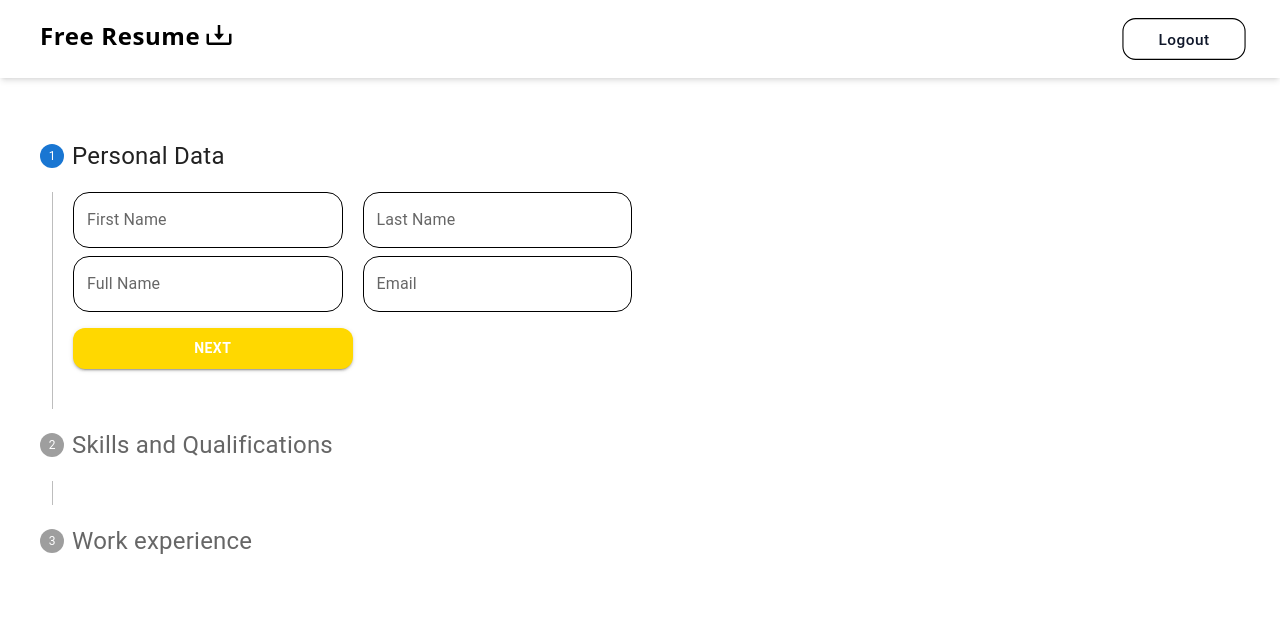
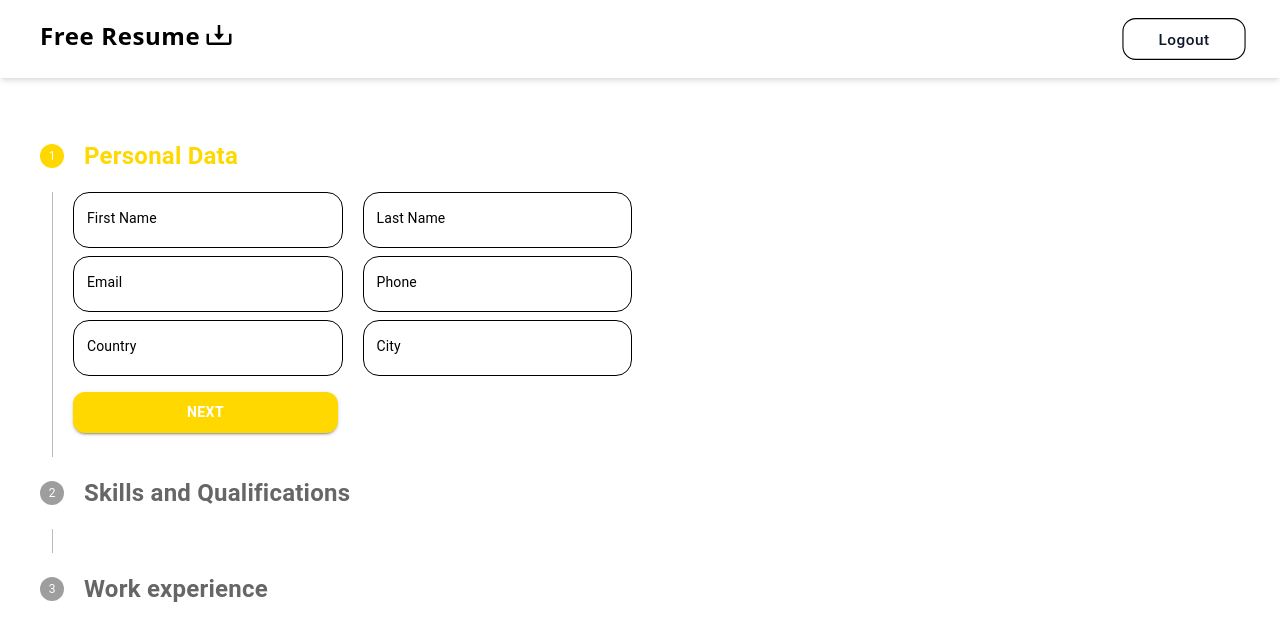
Before and after one commit to AnuragAmbekar741/ResumeBuilder.ai, a React (Vite) app in the folder client/: page /home in a window 1280 px wide. Shown: the top 640 px of the page. Built offline with nearby package versions, Linux system fonts and the light colour scheme; no server answers; sample sign-in values are in the browser's storage.

Commit message:
stepper added with forms

```diff
--- a/client/src/components/common/Form.tsx
+++ b/client/src/components/common/Form.tsx
@@ -28,30 +28,55 @@ const Form = () => {
           placeholder="First Name"
           label="First Name"
           sx={style}
-          className="w-1/2 mr-5"
+          fullWidth
+          className="mr-5"
+          InputLabelProps={{ style: { color: "black", fontSize: "14px" } }}
         />
         <TextField
           variant="outlined"
           placeholder="Last Name"
           label="Last Name"
           sx={style}
-          className="w-1/2"
+          fullWidth
+          InputLabelProps={{ style: { color: "black", fontSize: "14px" } }}
         />
       </div>
       <div className="flex mb-2">
         <TextField
           variant="outlined"
-          placeholder="Full Name"
-          label="Full Name"
+          placeholder="Email"
+          label="Email"
           sx={style}
-          className="w-1/2 mr-5"
+          fullWidth
+          className="mr-5"
+          InputLabelProps={{ style: { color: "black", fontSize: "14px" } }}
         />
         <TextField
           variant="outlined"
-          placeholder="Email"
-          label="Email"
+          placeholder="Phone"
+          label="Phone"
           sx={style}
-          className="w-1/2"
+          fullWidth
+          InputLabelProps={{ style: { color: "black", fontSize: "14px" } }}
+        />
+      </div>
+      <div className="flex mb-2">
+        <TextField
+          variant="outlined"
+          placeholder="Country"
+          label="Country"
+          sx={style}
+          className="mr-5"
+          fullWidth
+          InputLabelProps={{ style: { color: "black", fontSize: "14px" } }}
+        />
+        <TextField
+          variant="outlined"
+          placeholder="City"
+          label="City"
+          sx={style}
+          fullWidth
+          InputLabelProps={{ style: { color: "black", fontSize: "14px" } }}
         />
       </div>
     </>
--- a/client/src/components/common/VerticalStepper.tsx
+++ b/client/src/components/common/VerticalStepper.tsx
@@ -36,41 +36,50 @@ export default function VerticalStepper() {
     setActiveStep(0);
   };
 
+  // const handleStepClick = (step) => {
+  //   setActiveStep(step);
+  // };
+
   return (
     <Box sx={{ maxWidth: 400 }}>
       <Stepper activeStep={activeStep} orientation="vertical">
         {steps.map((step, index) => (
-          <Step key={step.label} className="w-[600px]">
-            <StepLabel
-              optional={index === 2}
-              sx={{
-                "& .MuiStepLabel-root .Mui-completed": {
-                  color: "red", // circle color (COMPLETED)
-                },
-              }}
-            >
-              <Typography className="my-3 text-2xl">{step.label}</Typography>
+          <Step
+            key={step.label}
+            className="w-[600px] hover:scale-110 hover:mx-3"
+            sx={{
+              "& .MuiStepLabel-root .Mui-completed": {
+                color: "#3ee743", // circle color (COMPLETED)
+              },
+              "& .MuiStepLabel-root .Mui-active": {
+                color: "#FFD800", // circle color (ACTIVE)
+              },
+            }}
+          >
+            <StepLabel optional={index === 2}>
+              <Typography className="mx-3 my-3 text-2xl font-semibold hover:scale-105">
+                {step.label}
+              </Typography>
             </StepLabel>
             <StepContent>
               <Box>
                 <Form />
-              </Box>
-              <Box sx={{ mb: 2 }}>
-                <div className="flex">
+                <div className="flex justify-between w-full">
                   <Button
                     variant="contained"
                     onClick={handleNext}
                     sx={{ mt: 1, mr: 1 }}
-                    className="w-1/2 py-2 font-semibold text-md rounded-xl bg-primary"
+                    className="w-[265px] py-2 font-semibold text-md rounded-xl bg-primary"
                   >
                     {index === steps.length - 1 ? "Finish" : "Next"}
                   </Button>
                   {index >= 1 && (
                     <Button
+                      variant="outlined"
                       disabled={index === 0}
                       onClick={handleBack}
                       sx={{ mt: 1, mr: 1 }}
-                      className="w-1/2 py-2 font-semibold text-black text-md rounded-xl hover:bg-primary hover:text-white"
+                      className="w-[265px] border-2 border-primary py-2 font-semibold text-black text-md rounded-xl hover:bg-primary hover:text-white"
                     >
                       Back
                     </Button>
```
